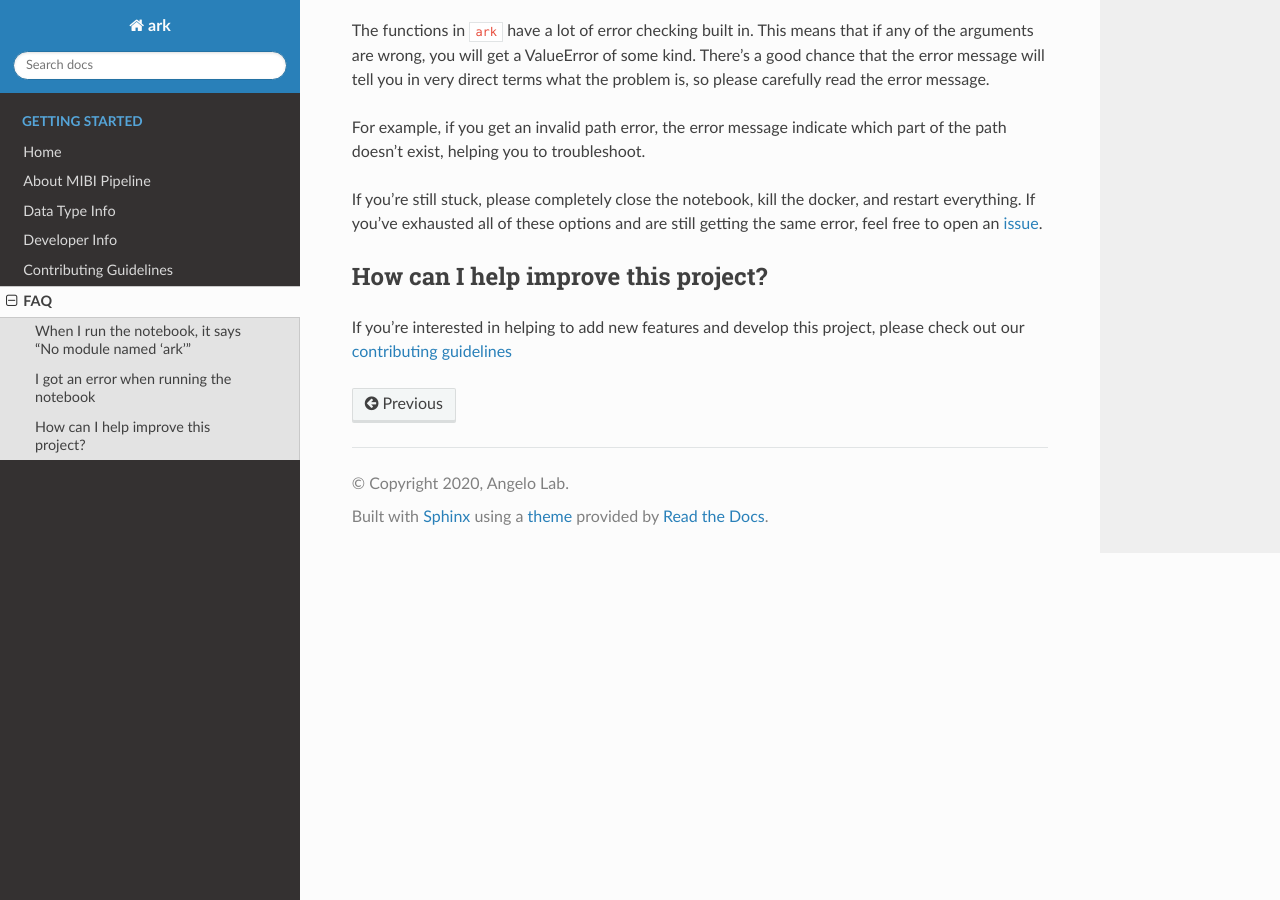
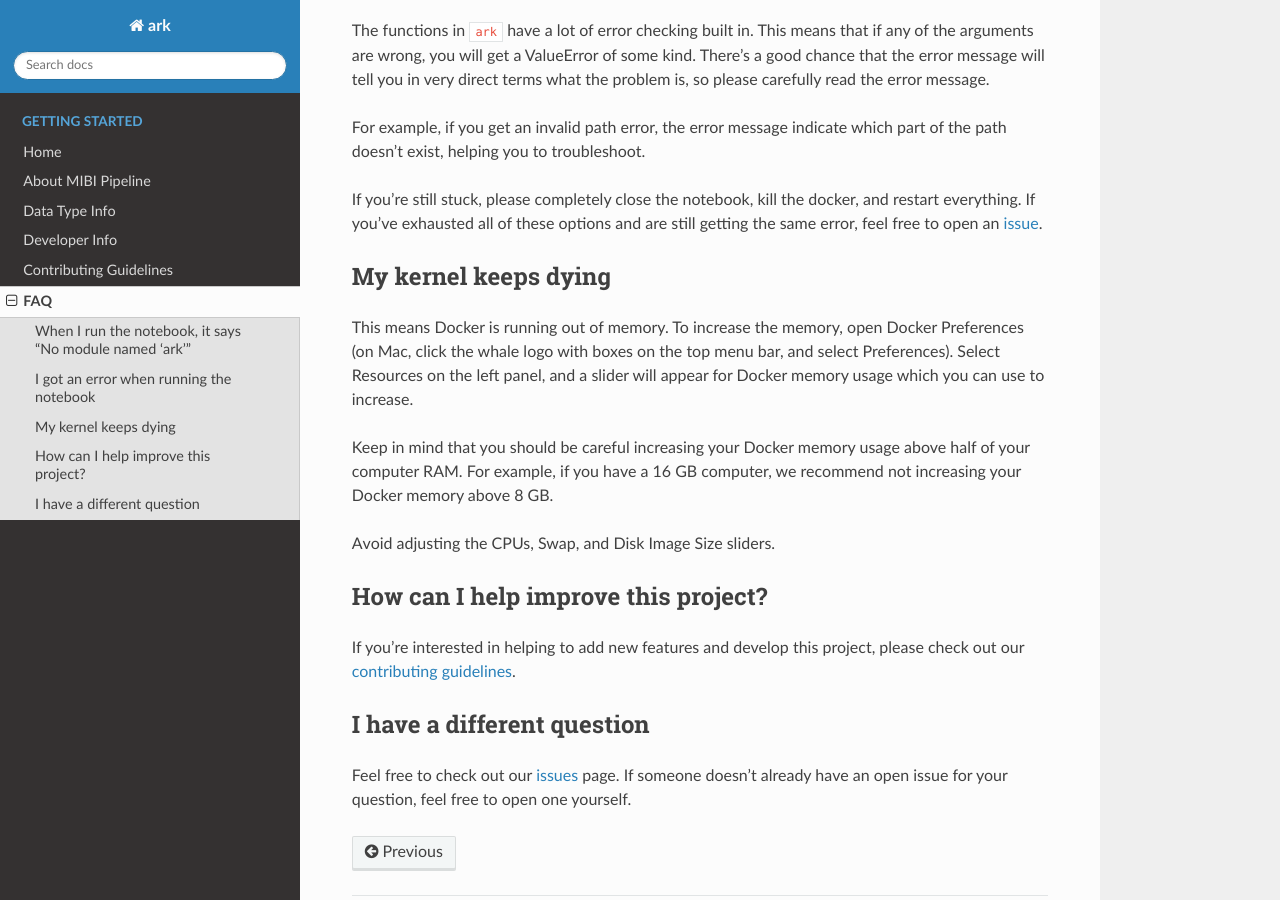
Before and after one commit to angelolab/ark-analysis, a Sphinx documentation site: the page built from docs/_rtd/faq.md, in a window 1280 px wide and 900 px high, scrolled down 400 px. Built offline with Sphinx 7.4.7 and the Read the Docs theme 2.0.0, drawn with Linux system fonts in a browser that asks for light colours; pages that are not in the unit, such as notebooks, are missing from menus.

Commit message:
Add section in FAQ to increase Docker memory (#361)
* Add docker memory section

* Add links to issues section in faq.md and README.md

* Modify issues

```diff
--- a/docs/_rtd/faq.md
+++ b/docs/_rtd/faq.md
@@ -14,6 +14,18 @@ For example, if you get an invalid path error, the error message indicate which
 
 If you're still stuck, please completely close the notebook, kill the docker, and restart everything. If you've exhausted all of these options and are still getting the same error, feel free to open an [issue](https://github.com/angelolab/ark-analysis/issues/new/choose).
 
+### My kernel keeps dying
+
+This means Docker is running out of memory. To increase the memory, open Docker Preferences (on Mac, click the whale logo with boxes on the top menu bar, and select Preferences). Select Resources on the left panel, and a slider will appear for Docker memory usage which you can use to increase.
+
+Keep in mind that you should be careful increasing your Docker memory usage above half of your computer RAM. For example, if you have a 16 GB computer, we recommend not increasing your Docker memory above 8 GB.
+
+Avoid adjusting the CPUs, Swap, and Disk Image Size sliders.
+
 ### How can I help improve this project?
 
-If you're interested in helping to add new features and develop this project, please check out our [contributing guidelines](https://ark-analysis.readthedocs.io/en/latest/_rtd/contributing.html)
+If you're interested in helping to add new features and develop this project, please check out our [contributing guidelines](https://ark-analysis.readthedocs.io/en/latest/_rtd/contributing.html).
+
+### I have a different question
+
+Feel free to check out our [issues](https://github.com/angelolab/ark-analysis/issues) page. If someone doesn't already have an open issue for your question, feel free to open one yourself.
```
Also changed, not shown: README.md (+2 -2 lines).
